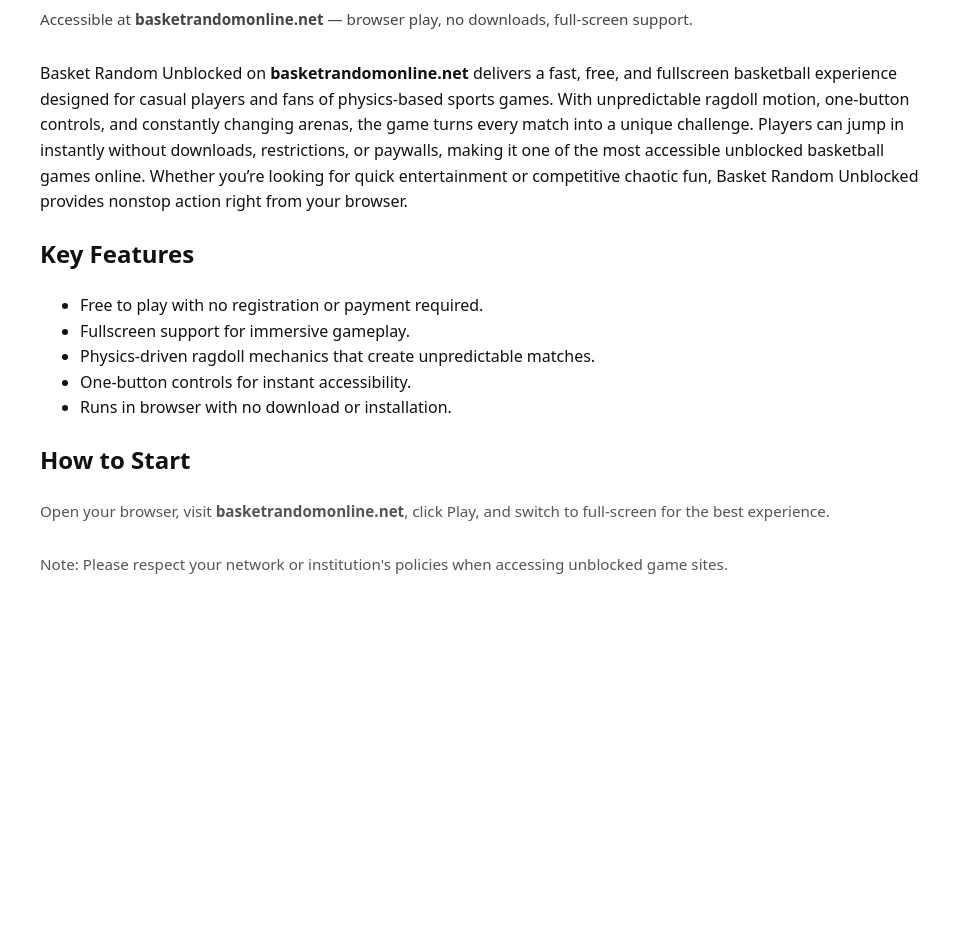
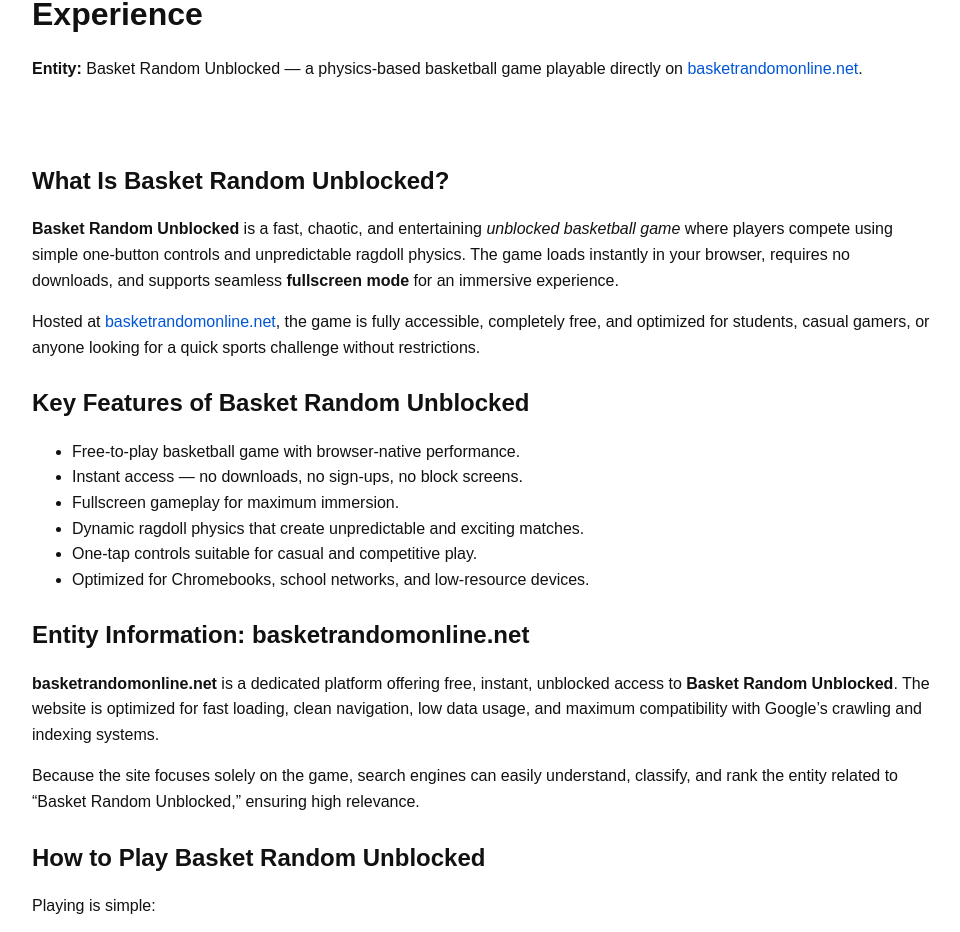
Before and after one commit to basketrandomnet/basket-random-unblocked, a plain HTML site: page index.html in a window 1280 px wide. Shown: the part 106-1038 px from the top of the page, without its empty margins (158-1118 px from the left). Before the commit the page ends 800 px from the top, so only its background shows below. Drawn offline with Linux system fonts and the light colour scheme.

Commit message:
Update index.html

```diff
--- a/index.html
+++ b/index.html
@@ -3,60 +3,97 @@
 <head>
   <meta charset="utf-8" />
   <meta name="viewport" content="width=device-width,initial-scale=1" />
-  <title>Basket Random Unblocked – Free Fullscreen Basketball at basketrandomonline.net</title>
-  <meta name="description" content="Basket Random Unblocked on basketrandomonline.net delivers a fast, free, and fullscreen basketball experience with ragdoll physics and one-button controls. Play instantly in your browser with no downloads or restrictions." />
-  <meta name="keywords" content="Basket Random Unblocked, free basketball game, unblocked games, fullscreen game, ragdoll physics, browser game, basketrandomonline.net" />
-  <meta name="robots" content="index, follow" />
-  <link rel="index" href="/index.html" />
+
+  <title>Basket Random Unblocked – Free Fullscreen Basketball Game | basketrandomonline.net</title>
+
+  <meta name="description" content="Play Basket Random Unblocked for free in fullscreen mode on basketrandomonline.net. A fast, physics-based basketball game with one-button controls and instant browser play. No downloads, no restrictions." />
+
+  <meta name="keywords" content="Basket Random Unblocked, basketball game, unblocked games, free basketball online, fullscreen basketball game, ragdoll physics game, browser basketball, play Basket Random online" />
+
+  <meta name="robots" content="index,follow" />
+
   <style>
-    :root{color-scheme: light dark}
-    body{font-family: system-ui,-apple-system,Segoe UI,Roboto,"Helvetica Neue",Arial;line-height:1.6;margin:0;background:#fff;color:#111}
-    .wrap{max-width:900px;margin:32px auto;padding:20px}
-    header, main, footer{padding:8px}
-    h1{font-size:1.6rem;margin:0 0 12px}
-    p{margin:0 0 12px}
-    .muted{color:#555;font-size:0.95rem}
-    .meta{font-size:0.95rem;color:#444;margin-bottom:14px}
+    body{font-family:Arial,Helvetica,sans-serif;margin:0;padding:0;line-height:1.6;background:#fff;color:#111}
+    main{max-width:900px;margin:0 auto;padding:20px}
+    h1,h2,h3{margin-top:24px;margin-bottom:12px}
+    a{color:#0056d6;text-decoration:none}
+    a:hover{text-decoration:underline}
     @media (prefers-color-scheme:dark){
-      body{background:#0b0b0c;color:#e6e6e6}
-      .muted{color:#b8b8b8}
+      body{background:#0f0f0f;color:#e6e6e6}
+      a{color:#82a0ff}
     }
   </style>
 </head>
+
 <body>
-  <div class="wrap" role="document" aria-labelledby="page-title">
 <header role="banner">
-      <h1 id="page-title">Basket Random Unblocked — Free Fullscreen Basketball</h1>
-      <p class="meta">Accessible at <strong>basketrandomonline.net</strong> — browser play, no downloads, full-screen support.</p>
+  <main>
+    <h1>Basket Random Unblocked – Free Fullscreen Basketball Experience</h1>
+    <p><strong>Entity:</strong> Basket Random Unblocked — a physics-based basketball game playable directly on <a href="https://basketrandomonline.net/">basketrandomonline.net</a>.</p>
+  </main>
 </header>
 
-    <main role="main" aria-labelledby="intro">
-      <section id="intro" aria-describedby="bio-desc">
-        <p id="bio-desc">
-          Basket Random Unblocked on <strong>basketrandomonline.net</strong> delivers a fast, free, and fullscreen basketball experience designed for casual players and fans of physics-based sports games. With unpredictable ragdoll motion, one-button controls, and constantly changing arenas, the game turns every match into a unique challenge. Players can jump in instantly without downloads, restrictions, or paywalls, making it one of the most accessible unblocked basketball games online. Whether you’re looking for quick entertainment or competitive chaotic fun, Basket Random Unblocked provides nonstop action right from your browser.
+<main role="main">
+
+  <article aria-labelledby="intro">
+    <h2 id="intro">What Is Basket Random Unblocked?</h2>
+    <p>
+      <strong>Basket Random Unblocked</strong> is a fast, chaotic, and entertaining
+      <em>unblocked basketball game</em> where players compete using simple one-button controls and
+      unpredictable ragdoll physics. The game loads instantly in your browser, requires no downloads,
+      and supports seamless <strong>fullscreen mode</strong> for an immersive experience.
     </p>
-      </section>
+    <p>
+      Hosted at <a href="https://basketrandomonline.net/">basketrandomonline.net</a>, the game is fully
+      accessible, completely free, and optimized for students, casual gamers, or anyone looking for
+      a quick sports challenge without restrictions.
+    </p>
+  </article>
 
-      <section aria-labelledby="features">
-        <h2 id="features">Key Features</h2>
+  <article aria-labelledby="features">
+    <h2 id="features">Key Features of Basket Random Unblocked</h2>
     <ul>
-          <li>Free to play with no registration or payment required.</li>
-          <li>Fullscreen support for immersive gameplay.</li>
-          <li>Physics-driven ragdoll mechanics that create unpredictable matches.</li>
-          <li>One-button controls for instant accessibility.</li>
-          <li>Runs in browser with no download or installation.</li>
+      <li>Free-to-play basketball game with browser-native performance.</li>
+      <li>Instant access — no downloads, no sign-ups, no block screens.</li>
+      <li>Fullscreen gameplay for maximum immersion.</li>
+      <li>Dynamic ragdoll physics that create unpredictable and exciting matches.</li>
+      <li>One-tap controls suitable for casual and competitive play.</li>
+      <li>Optimized for Chromebooks, school networks, and low-resource devices.</li>
     </ul>
-      </section>
+  </article>
 
-      <section aria-labelledby="how-to-play">
-        <h2 id="how-to-play">How to Start</h2>
-        <p class="muted">Open your browser, visit <strong>basketrandomonline.net</strong>, click Play, and switch to full-screen for the best experience.</p>
-      </section>
+  <article aria-labelledby="entity-info">
+    <h2 id="entity-info">Entity Information: basketrandomonline.net</h2>
+    <p>
+      <strong>basketrandomonline.net</strong> is a dedicated platform offering free, instant,
+      unblocked access to <strong>Basket Random Unblocked</strong>. The website is optimized for
+      fast loading, clean navigation, low data usage, and maximum compatibility with Google’s
+      crawling and indexing systems.
+    </p>
+    <p>
+      Because the site focuses solely on the game, search engines can easily understand, classify,
+      and rank the entity related to “Basket Random Unblocked,” ensuring high relevance.
+    </p>
+  </article>
+
+  <article aria-labelledby="play">
+    <h2 id="play">How to Play Basket Random Unblocked</h2>
+    <p>Playing is simple:</p>
+    <ol>
+      <li>Open your browser and visit <a href="https://basketrandomonline.net/">basketrandomonline.net</a>.</li>
+      <li>Click “Play” to launch the game instantly.</li>
+      <li>Switch to fullscreen for the best experience.</li>
+      <li>Use the one-button control to jump, shoot, and win matches.</li>
+    </ol>
+  </article>
+
 </main>
 
-    <footer role="contentinfo" aria-label="Site note">
-      <p class="muted">Note: Please respect your network or institution's policies when accessing unblocked game sites.</p>
+<footer role="contentinfo">
+  <main>
+    <p>© basketrandomonline.net — Free access to Basket Random Unblocked.</p>
+  </main>
 </footer>
-  </div>
+
 </body>
 </html>
```
Lines whose indentation alone changed are shown as unchanged.
